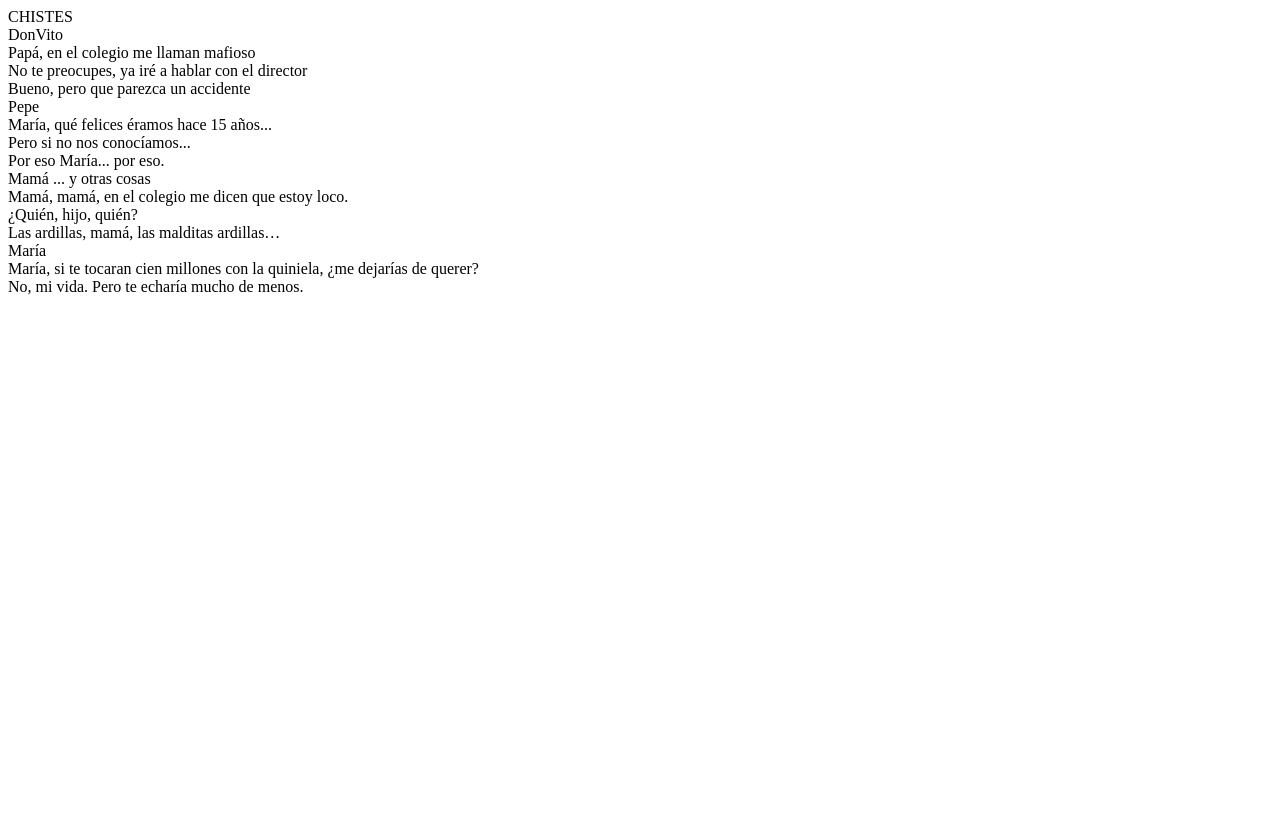
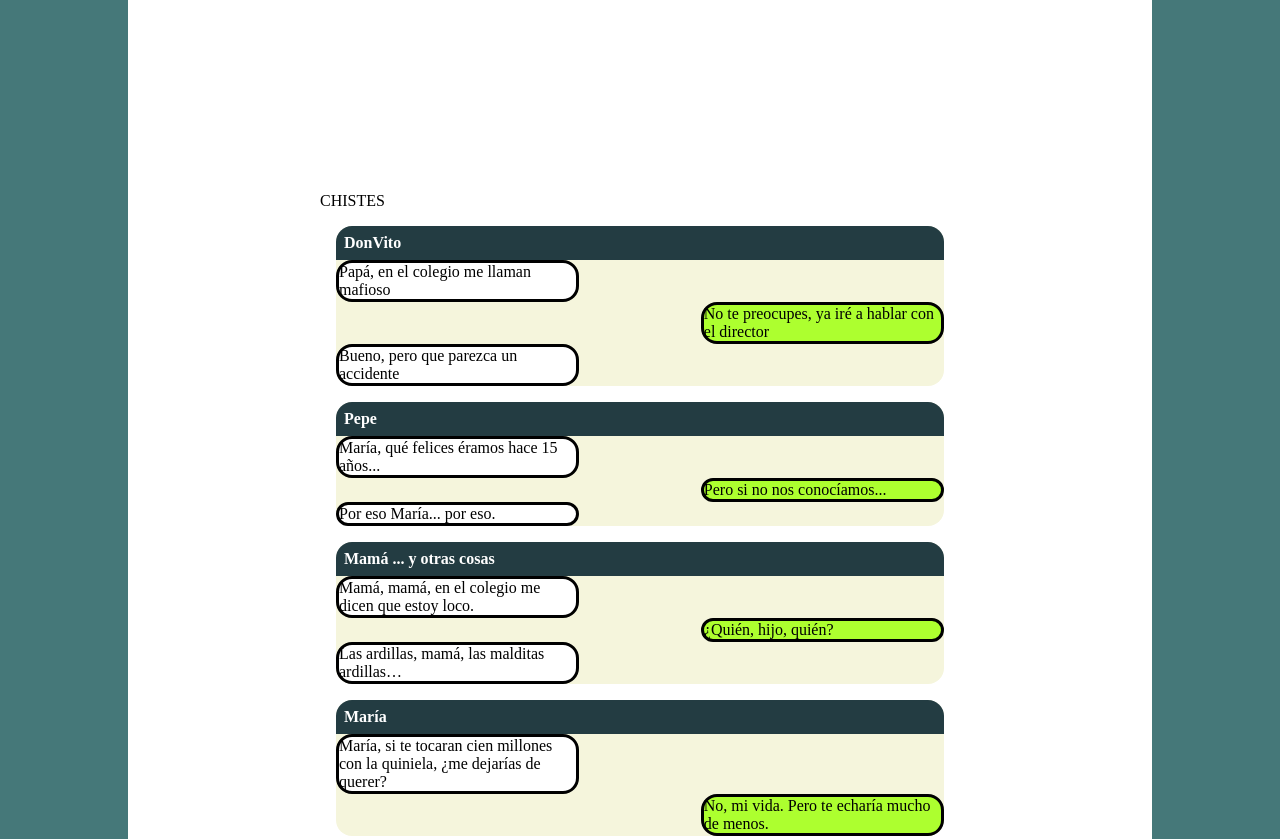
Before and after one commit to Joselito74proFortnite/Chat-Whatsapp, a plain HTML site: page index.html in a window 1280 px wide. Shown: the top 839 px of the page. Before the commit the page ends 800 px from the top, so only its background shows below. Drawn offline with Linux system fonts and the light colour scheme.

Commit message:
Update style.css

```diff
--- a/style.css
+++ b/style.css
@@ -1,16 +1,53 @@
+body{
+    margin: 0;
+    padding: 0;
+    background-color: #457879;
+}
 
+#main{
+    margin: 0,5em;
+    background-color: #fff;
+    padding-bottom: 1em;
+    padding: 15%;
+    margin-left: 10%;
+    margin-right: 10%;
+}
 
+.titulo{
+    background-color: #eceadc;
+    border-radius: 1em;
+}
+.chat{
+    background-color: beige;
+    /*border: 0.2em solid black;*/
+    margin: 1em;
+    border-radius: 1em; /*Preguntar a el profe*/
+}
+.m-white{
+    margin-right: 60%;
+    border: 0.2em solid black;
+    border-bottom-left-radius: 1em;
+    border-top-left-radius: 1em;
+    border-top-right-radius: 1em;
+    border-bottom-right-radius: 1em;
+    background-color: white;
+}
 
+.m-green{
+    margin-left: 60%;
+    border: 0.2em solid black;
+    border-bottom-left-radius: 1em;
+    border-top-left-radius: 1em;
+    border-top-right-radius: 1em;
+    border-bottom-right-radius: 1em;
+    background-color: greenyellow;
+}
 
-
-
-
-
-
-
-
-
-    .titulo{
-        background-color: wheat;
-        border-radius: lem;
-    }
+.title{
+    font-weight: bolder;
+    color: white;
+    background-color: #233c42;
+    padding: 0.5em;
+    border-top-left-radius: 1em;
+    border-top-right-radius: 1em;
+}
```
